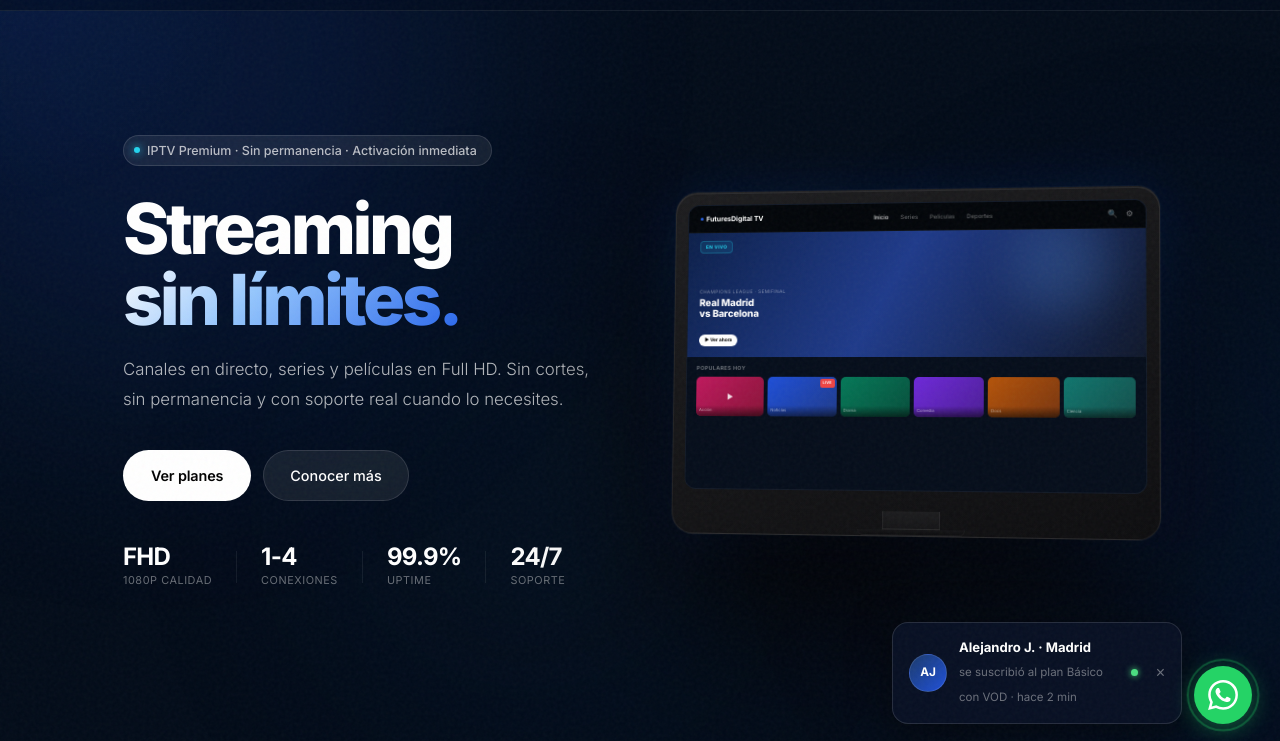
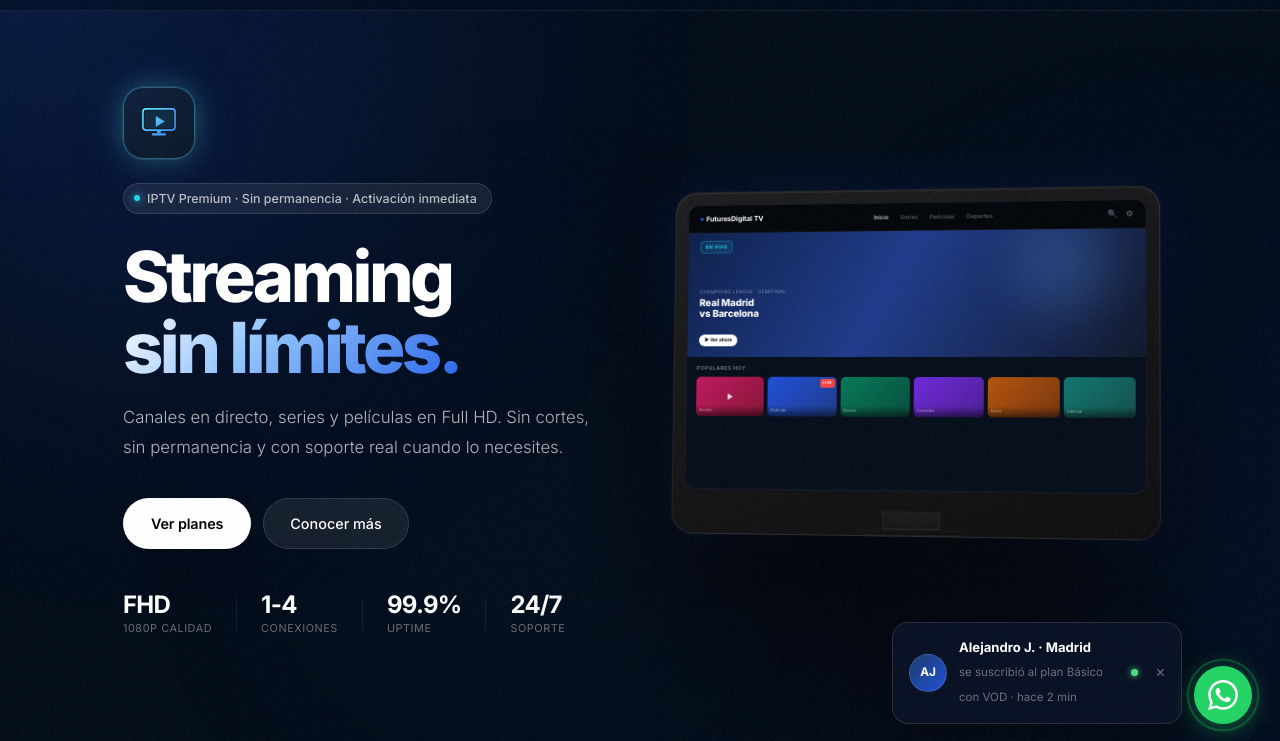
Before and after one commit to danilozanom/futuresdigital-tv, a plain HTML site: page index.html in a window 1280 px wide. Shown: the part 48-789 px from the top of the page. Drawn offline with Linux system fonts and the light colour scheme.

Commit message:
feat: add styled TV play icon to hero section
Glowing monitor icon with play button, dark rounded bg and cyan/blue gradient glow matching brand aesthetic

Co-Authored-By: Claude Sonnet 4.6 <noreply@anthropic.com>

```diff
--- a/index.html
+++ b/index.html
@@ -163,6 +163,17 @@
     .hero { min-height: 100vh; padding: 100px 0 80px; display: flex; align-items: center; }
     .hero-inner { display: flex; align-items: center; justify-content: space-between; gap: 64px; }
     .hero-text { flex: 1; min-width: 0; }
+
+    .hero-icon {
+      width: 72px; height: 72px; border-radius: 20px; margin-bottom: 24px;
+      background: linear-gradient(145deg, #0d1f3c, #0a1628);
+      border: 1.5px solid rgba(103,232,249,0.35);
+      display: flex; align-items: center; justify-content: center;
+      box-shadow: 0 0 0 1px rgba(103,232,249,0.1), 0 0 28px rgba(103,232,249,0.25), 0 0 60px rgba(59,130,246,0.15);
+    }
+    @media (max-width: 640px) {
+      .hero-icon { width: 62px; height: 62px; border-radius: 17px; margin-bottom: 18px; }
+    }
 
     .hero-badge {
       display: inline-flex; align-items: center; gap: 7px;
@@ -817,6 +828,26 @@
 
         <!-- Text -->
         <div class="hero-text">
+          <div class="hero-icon reveal">
+            <svg viewBox="0 0 56 56" width="36" height="36" fill="none" xmlns="http://www.w3.org/2000/svg">
+              <!-- Monitor screen -->
+              <rect x="3" y="6" width="50" height="33" rx="5" fill="none" stroke="url(#ig)" stroke-width="2.5"/>
+              <!-- Screen fill -->
+              <rect x="6" y="9" width="44" height="27" rx="3" fill="rgba(34,211,238,0.08)"/>
+              <!-- Play button -->
+              <path d="M23 17l14 8.5L23 34V17z" fill="url(#ig)"/>
+              <!-- Stand neck -->
+              <rect x="25" y="39" width="6" height="5" rx="2" fill="url(#ig)"/>
+              <!-- Base -->
+              <rect x="17" y="44" width="22" height="3.5" rx="1.75" fill="url(#ig)"/>
+              <defs>
+                <linearGradient id="ig" x1="3" y1="6" x2="53" y2="47" gradientUnits="userSpaceOnUse">
+                  <stop offset="0%" stop-color="#67e8f9"/>
+                  <stop offset="100%" stop-color="#3b82f6"/>
+                </linearGradient>
+              </defs>
+            </svg>
+          </div>
           <div class="hero-badge reveal">
             <span class="badge-dot"></span>
             IPTV Premium · Sin permanencia · Activación inmediata
```
